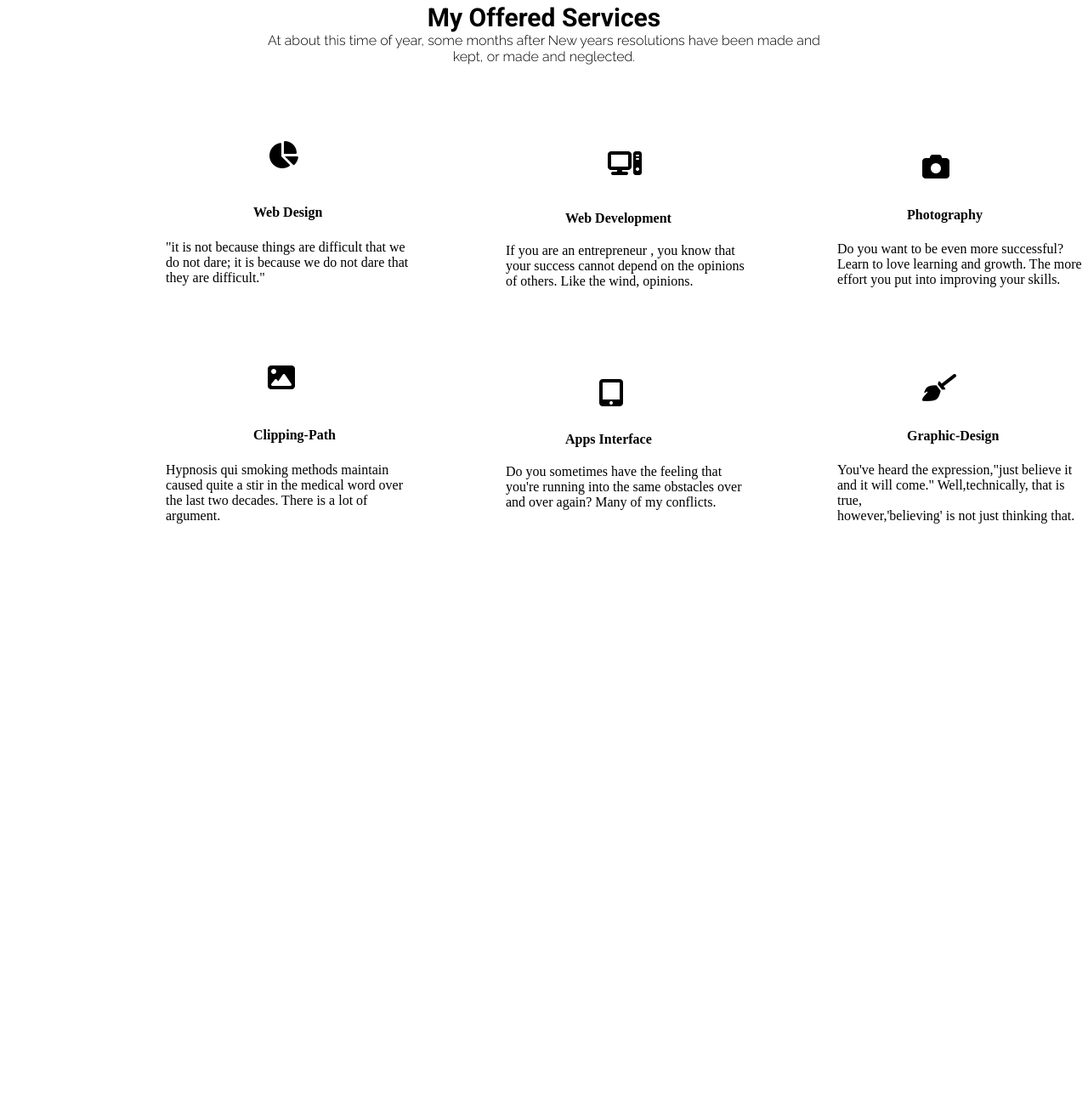
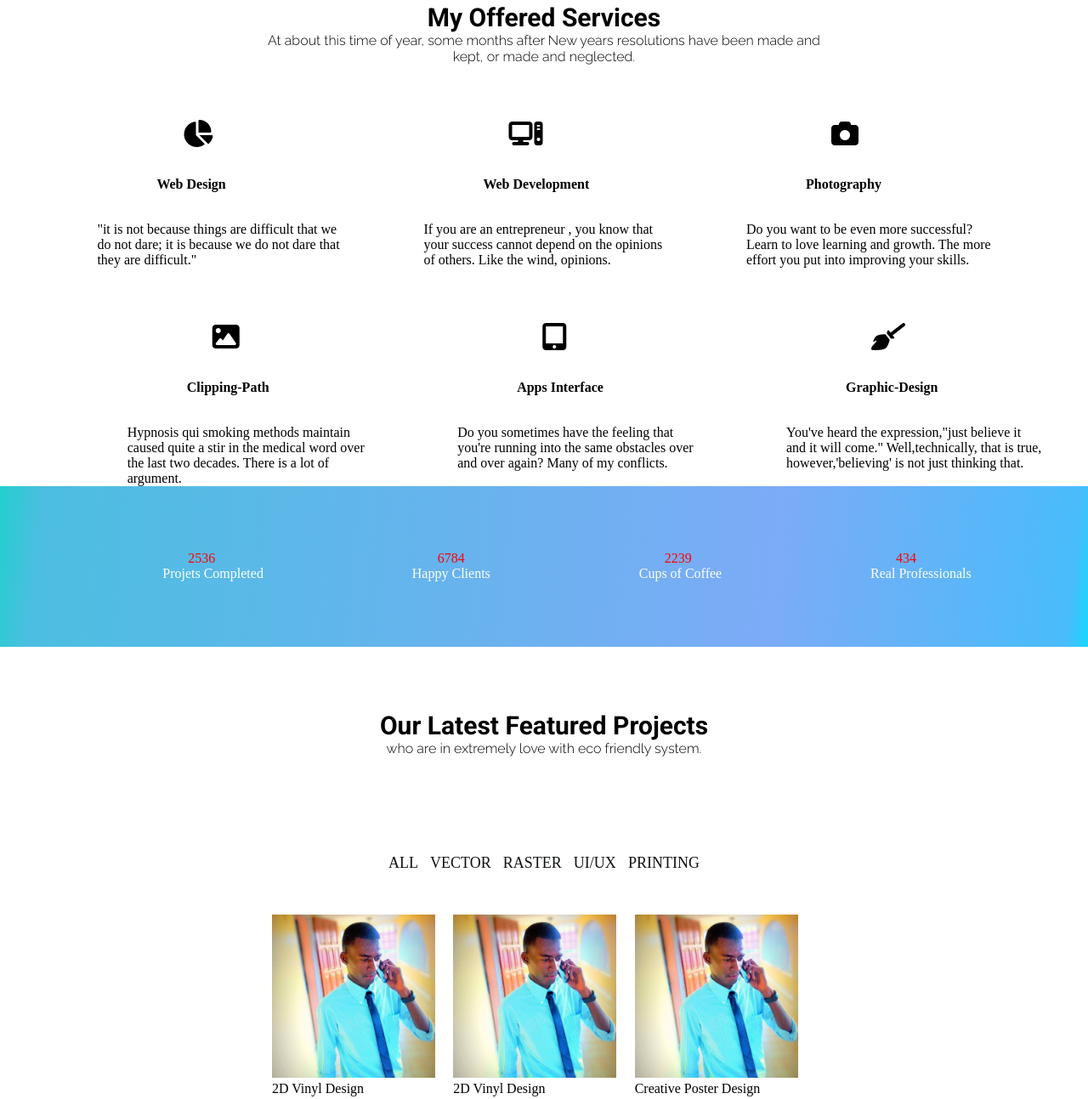
Before and after one commit to Hafezizi/PortFolio, a plain HTML site: page index.html in a window 1280 px wide. Shown: the part 938-2231 px from the top of the page at 85% size. Before the commit the page ends 1554 px from the top, so only its background shows below. Drawn offline with Linux system fonts and the light colour scheme.

Commit message:
Featured Project

```diff
--- a/index.css
+++ b/index.css
@@ -1,5 +1,5 @@
-@import url('https://fonts.googleapis.com/css2?family=Raleway:wght@300&family=Roboto:wght@700&display=swap');
-
+@import url('https://fonts.googleapis.com/css2?family=Anton&family=Raleway:wght@300&family=Roboto:wght@700&family=Titillium+Web:wght@300&display=swap');
+@import url('https://fonts.googleapis.com/css2?family=Raleway:wght@300&family=Roboto:wght@700&family=Titillium+Web:wght@300&display=swap');
 *{
     margin: 0;
     padding: 0;
@@ -124,79 +124,83 @@ h1{
     font-family: Raleway;
 }
 
-.web-design{
-    margin-left: 195px;
-    margin-top: 70px;
+.conteneur-flex1{
+    display: flex;
+    padding: 65px;
+    flex-flow: row wrap;
+    justify-content: space-around;
+
+
 }
-.web-design span{
+.element-flex span{
     margin-left: 100px;
-    padding: 20px;
-}
-.web-design h4{
-    margin-left: 80px;
-    padding: 23px;
-}
-.web-dev{
-    margin-left: 595px;
-    margin-top: -180px;
-}
-.web-dev span{
-    margin-left: 100px;
-    padding: 20px;
-}
-.web-dev h4{
-    margin-left: 50px;
-    padding: 20px;
-}
-.photography{
-    margin-left: 985px;
-    margin-top: -170px;
-}
-.photography span{
-    margin-left: 90px;
-    padding: 10px;
+    margin-bottom: 35px;
 }
 
-.photography h4{
-    margin-left: 60px;
-    padding: 22px;
+.element-flex h4{
+    margin-left: 70px;
+    margin-bottom: 35px;
 }
-.clipping-path{
-    margin-left: 195px;
-    margin-top: 70px;
-}
-.clipping-path span{
-    margin-left: 100px;
-    padding: 20px;
+.conteneur-flex2{
+    display: flex;
+    padding-left: 95px;
+    flex-flow: row wrap;
+    justify-content: space-around;
+
 }
 
-.clipping-path h4{
-    margin-left: 80px;
-    padding: 23px;
+.conteneur-flex3{
+    display: flex;
+    padding: 6%;
+    flex-flow: row wrap;
+    justify-content: space-around;
+    background: linear-gradient(96deg, rgba(34,207,205,1) 0%, rgba(76,190,225,1) 4%, rgba(124,171,247,1) 71%, rgba(73,188,250,1) 98%, rgba(0,212,255,0.9108018207282913) 100%);
 }
-.apps-interface{
-    margin-left: 595px;
-    margin-top: -180px;
+ .number{
+    margin-left: 54px;
+    position: relative;
+    color: #fff;
 }
-.apps-interface span{
-    margin-left: 100px;
-    padding: 10px;
-}
-.apps-interface h4{
-    margin-left: 50px;
-    padding: 20px;
+.nb{
+    color: red;
+    margin-left: 30px;
 }
 
-.graphic-design{
-    margin-left: 985px;
-    margin-top: -170px;
-}
-.graphic-design span{
-    margin-left: 90px;
-    padding: 10px;
+.featured-projet{
+    text-align: center;
+    padding:75px 25px;
 }
 
-.graphic-design h4{
-    margin-left: 60px;
-    padding: 22px;
+.featured-projet span{
+    font-family: Roboto;
+    font-size: 30px;
 }
+.featured-projet p{
+    font-family: Raleway;
+}
+.projet {
+    display:flex;
+    justify-content:space-around;
+    padding: 40px 450px;
+    font-size: 18px;
+
+}
+
+ .projet a{
+    color: rgb(15, 17, 17);
+}
+.projet a:hover{
+    color: cornflowerblue;
+    transition: 590ms ease-in-out all;
+}
+
+.conteneur-img{
+    width: 50%;
+    display: flex;
+    min-width: 200px;
+    max-width: 800px;
+    margin: 10px auto;
+}
+.sun{
+    width: 90%;
+}
--- a/index.html
+++ b/index.html
@@ -7,6 +7,7 @@
     <link rel="stylesheet" href="index.css">
     <link rel="stylesheet" href="https://cdnjs.cloudflare.com/ajax/libs/font-awesome/6.2.0/css/all.min.css" integrity="sha512-xh6O/CkQoPOWDdYTDqeRdPCVd1SpvCA9XXcUnZS2FmJNp1coAFzvtCN9BmamE+4aHK8yyUHUSCcJHgXloTyT2A==" crossorigin="anonymous" referrerpolicy="no-referrer" />
 
+    <link rel="stylesheet" href="fontawesome-free/cs/fontawesome.min.css">
     <title>PORTFOLIO</title>
 </head>
 <body>
@@ -57,14 +58,16 @@
         <p>At about this time of year, some months after New years resolutions have been made and  </p>
         <p>kept, or made and neglected.</p>
         </div>
-        <div class="web-design">
+                    <section>
+                        <div class="conteneur-flex1">
+                            <div class="element-flex">
                                 <span class="fa-solid fa-chart-pie fa-2x"></span>
                                 <h4>Web Design</h4>
                                 <p>"it is not because things are difficult that we <br>
                                     do not dare; it is because we do not dare that <br>
-                they are difficult."
+                                    they are difficult."</p>
                             </div>
-            <div class="web-dev">
+                            <div class="element-flex">
                                 <span class="fa-solid fa-computer fa-2x"></span>
                                 <h4>Web Development</h4>
                                 <p> If you are an entrepreneur , you know that <br>
@@ -72,14 +75,16 @@
                                     of others. Like the wind, opinions.
                                 </p>
                             </div>
-                <div class="photography">
+                            <div class="element-flex">
                                 <span class="fa-solid fa-camera fa-2x"></span>
                                   <h4>Photography</h4>
-                    <p>Do you want to be even more successful? <br>
+                                    <p> Do you want to be even more successful? <br>
                                         Learn to love learning and growth. The more <br>
-                        effort you put into improving your skills.</p>
+                                        effort you put into improving your skills. </p>
                             </div>
-                     <div class="clipping-path">
+                        </div>
+                            <div class="conteneur-flex2">
+                            <div class="element-flex">
                                 <span class="fa-solid fa-image fa-2x"></span>
                         <h4>Clipping-Path</h4>
                         <p>Hypnosis qui smoking methods maintain <br>
@@ -87,20 +92,81 @@
                             the last two decades. There is a lot of <br>
                             argument.</p>
                             </div>
-                        <div class="apps-interface">
+                            <div class="element-flex">
                                     <span class="fa-solid fa-tablet-screen-button fa-2x"></span>
                                     <h4>Apps Interface</h4>
                                     <p>Do you sometimes have the feeling that <br>
                                         you're running into the same obstacles over <br>
                                         and over again? Many of my conflicts.</p>
                             </div>
-                            <div class="graphic-design">
+                            <div class="element-flex">
                                 <span class="fa-solid fa-broom fa-2x"></span>
                                 <h4>Graphic-Design</h4>
                                 <p>You've heard the expression,"just believe it <br>
                                 and it will come." Well,technically, that is true, <br>
                                 however,'believing' is not just thinking that.</p>
                             </div>
+                        </div>
+                    </section>
+            <section>
+                    <div class="conteneur-flex3">
+                        <div class="number"> <span class="nb">2536</span>
+                            <p>Projets Completed</p>
+                        </div>
+                        <div class="number"> <span class="nb">6784</span>
+                            <p>Happy Clients</p>
+                        </div>
+                        <div class="number"> <span class="nb">2239</span>
+                            <p>Cups of Coffee</p>
+                        </div>
+                        <div class="number"> <span class="nb"> 434</span>
+                            <p>Real Professionals</p>
+                        </div>
+                    </div>
+            </section>
+                    <section>
+                        <div class="featured-projet">
+                            <span>Our Latest Featured Projects </span>
+                            <p>who are in extremely love with eco friendly system.</p>
+                        </div>
+                            <div class="link-projet">
+                                <ul class="projet">
+                                    <a href="#">ALL</a>
+                                    <a href="#">VECTOR</a>
+                                    <a href="#">RASTER</a>
+                                    <a href="#">UI/UX</a>
+                                    <a href="#">PRINTING</a>
+                                </ul>
+                            </div>
+                                 <div class="conteneur-img">
+                                    <div class="element-flex">
+                                        <img src="pic.jpg" class="sun">
+                                        <p>2D Vinyl Design</p>
+                                    </div>
+                                    <div>
+                                        <img src="pic.jpg" class="sun">
+                                        <p>2D Vinyl Design</p>
+                                    </div>
+                                   <div>
+                                        <img src="pic.jpg" class="sun">
+                                        <p>Creative Poster Design</p>
+                                   </div>
+                                 </div>
+                                 <div class="conteneur-img">
+                                    <div class="element-flex">
+                                        <img src="pic.jpg" class="sun">
+                                        <p>2D Vinyl Design</p>
+                                    </div>
+                                    <div>
+                                        <img src="pic.jpg" class="sun">
+                                        <p>Creative Poster Design</p>
+                                    </div>
+                                   <div>
+                                        <img src="pic.jpg" class="sun">
+                                        <p>Creative Poster Design</p>
+                                   </div>
+                                 </div>
+
                     </section>
 </body>
 </html>
```
Lines whose indentation alone changed are shown as unchanged.
